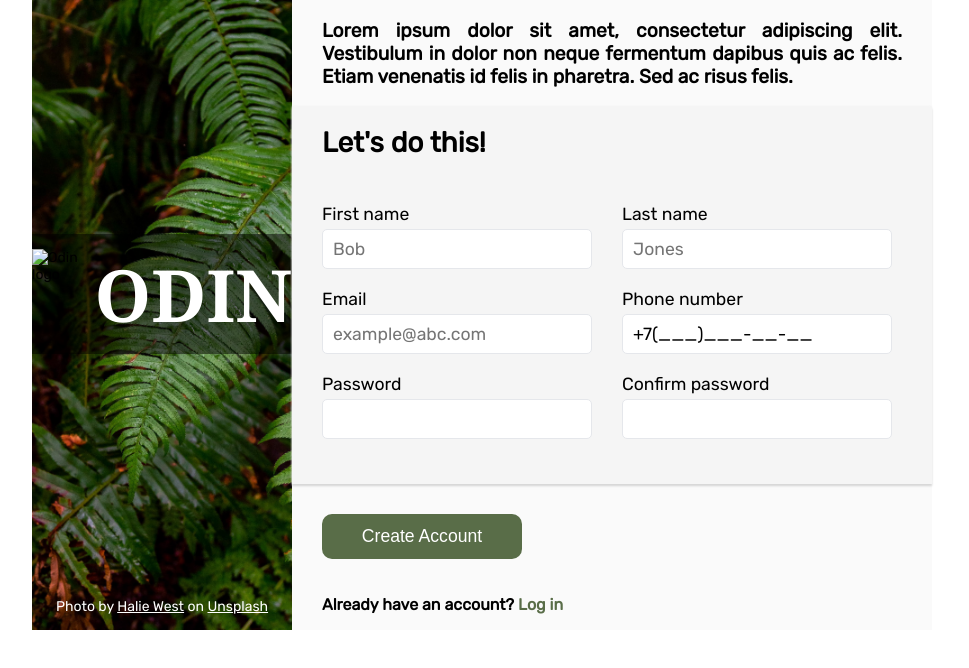
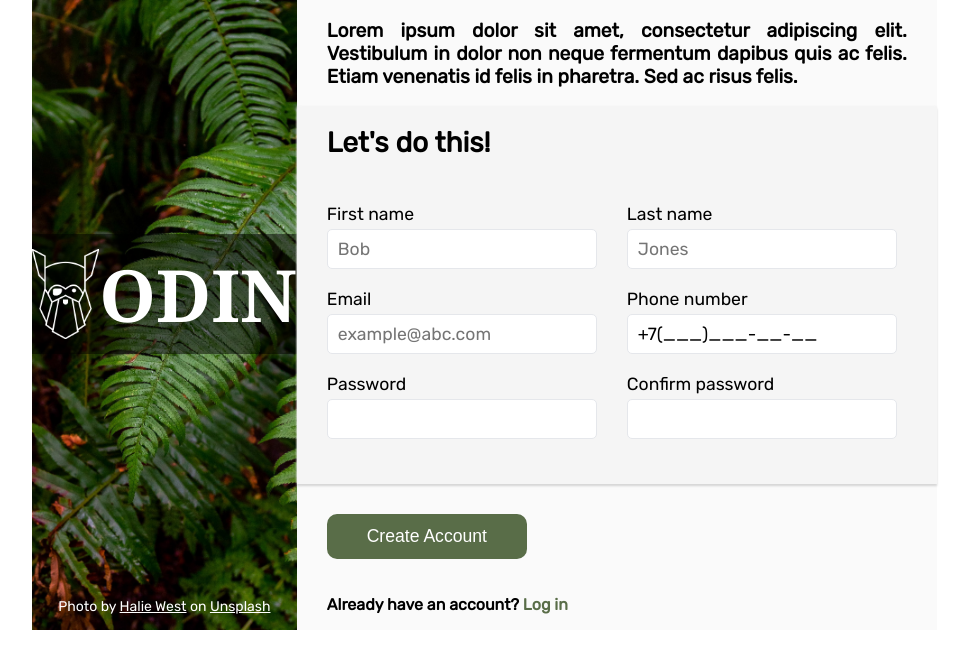
Before and after one commit to ek3waka/SIGN-UP-FORM, a plain HTML site: page index.html in a window 1280 px wide. Shown: the whole page, without its empty margins (158-1127 px from the left). Drawn offline with Linux system fonts and the light colour scheme; the site is published under a folder, as on GitHub Pages, so addresses that start at the root find nothing; a web font is replaced by a local one.

Commit message:
images fix

```diff
--- a/index.html
+++ b/index.html
@@ -12,7 +12,7 @@
     <div class='container'>
     <aside>
         <div class="logo-stripe">
-            <img src='/images/odin-lined.png' alt='Odin logo' class="logo">
+            <img src='images/odin-lined.png' alt='Odin logo' class="logo">
             <span class="odin">ODIN</span>
         </div>
 
```
